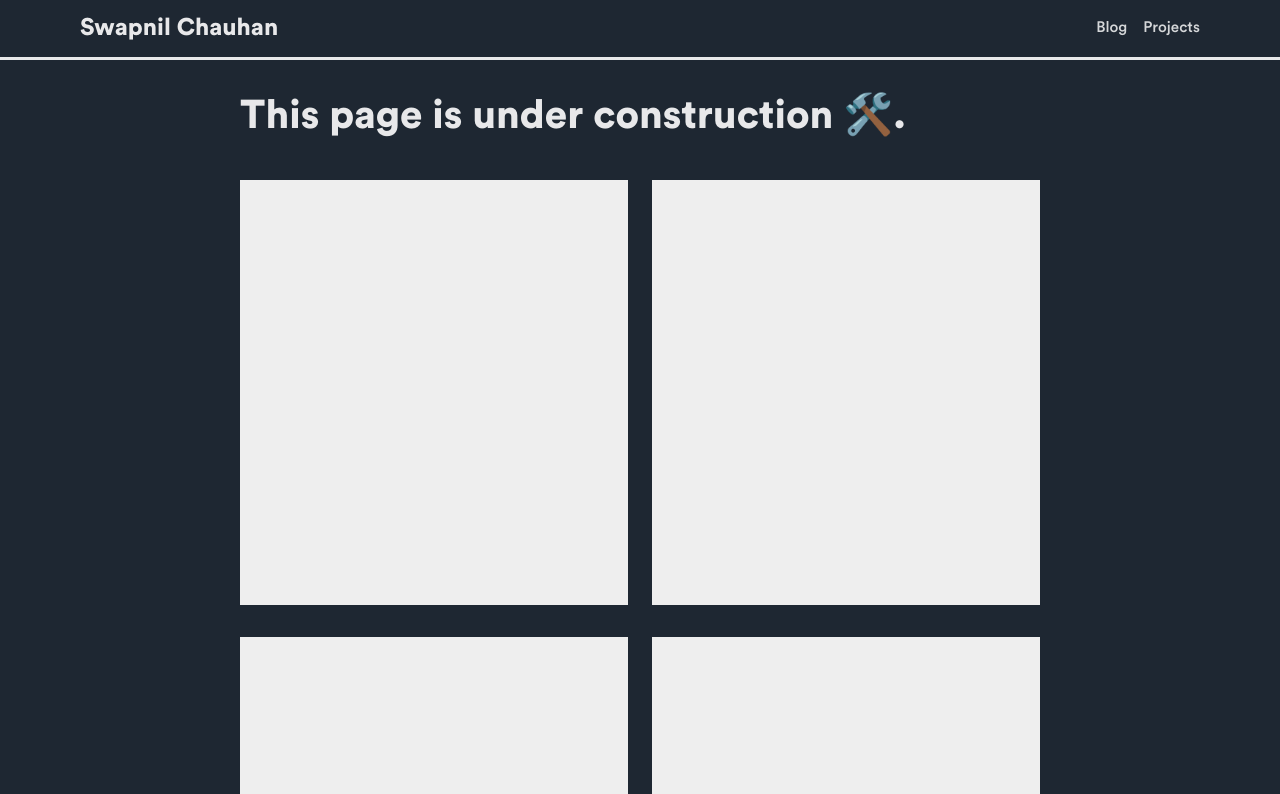
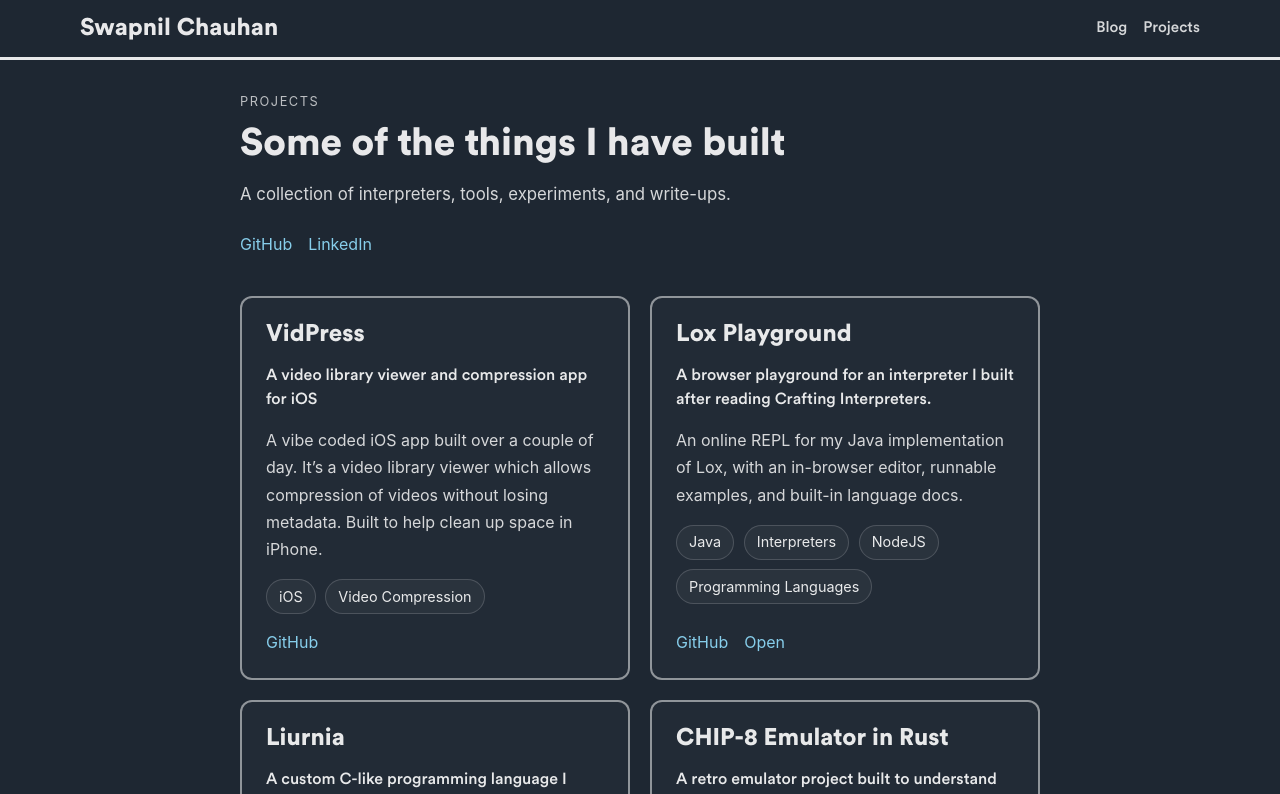
Before and after one commit to chauhanswapnil/swapnil-website, a Next.js app: page /projects in a window 1280 px wide. Shown: the top 794 px of the page. Built offline with nearby package versions, Linux system fonts and the light colour scheme.

Commit message:
Add projects page

```diff
--- a/app/projects/page.js
+++ b/app/projects/page.js
@@ -2,13 +2,13 @@ import Projects from "../../src/views/Projects";
 
 export const metadata = {
   title: "Projects",
-  description: "Selected projects and experiments by Swapnil Chauhan.",
+  description: "Interpreters, experiments, tools, and side projects by Swapnil Chauhan.",
   alternates: {
     canonical: "/projects",
   },
   openGraph: {
     title: "Projects | Swapnil Chauhan",
-    description: "Selected projects and experiments by Swapnil Chauhan.",
+    description: "Interpreters, experiments, tools, and side projects by Swapnil Chauhan.",
     url: "https://swapnilchauhan.com/projects",
     type: "website",
     images: [
--- a/src/components/ProjectCard/index.js
+++ b/src/components/ProjectCard/index.js
@@ -1,34 +1,52 @@
-"use client";
-
-import { useState } from "react";
-import Modal from "react-bootstrap/Modal";
+import Link from "next/link";
 
 import styles from "./index.module.css";
 
 export default function ProjectCard({ project }) {
-  const [modalShow, setModalShow] = useState(false);
+  const links = [
+    project.githubUrl ? { label: "GitHub", href: project.githubUrl, external: true } : null,
+    project.demoUrl ? { label: "Open", href: project.demoUrl, external: false } : null,
+    project.blogUrl ? { label: "Write-up", href: project.blogUrl, external: false } : null,
+  ].filter(Boolean);
+
   return (
-    <>
-      <div className={styles.card} onClick={() => setModalShow(true)}>
-        <div className={styles.imageOverlay}>
-          <div className={styles.imageOverlayText}>
-            <p className={styles.projectTitle}>{project.title}</p>
-          </div>
+    <article className={`${styles.card} surfaceCard`}>
+      <div className={styles.header}>
+        <h3 className={styles.projectTitle}>{project.title}</h3>
+      </div>
+
+      <p className={styles.hook}>{project.hook}</p>
+      <p className={styles.summary}>{project.summary}</p>
+
+      <ul className={styles.techList}>
+        {project.tech.map((item) => (
+          <li key={item} className={styles.techTag}>
+            {item}
+          </li>
+        ))}
+      </ul>
+
+      {links.length ? (
+        <div className={styles.linkRow}>
+          {links.map((link) =>
+            link.external ? (
+              <a
+                key={link.label}
+                href={link.href}
+                target="_blank"
+                rel="noreferrer"
+                className="accentLink"
+              >
+                {link.label}
+              </a>
+            ) : (
+              <Link key={link.label} href={link.href} className="accentLink">
+                {link.label}
+              </Link>
+            ),
+          )}
         </div>
-      </div>
-      <MyVerticallyCenteredModal show={modalShow} onHide={() => setModalShow(false)} project={project} />
-    </>
+      ) : null}
+    </article>
   );
 }
-
-function MyVerticallyCenteredModal(props) {
-  return (
-    <Modal {...props} size="lg" aria-labelledby="contained-modal-title-vcenter" centered contentClassName={styles.modalContainer}>
-      <Modal.Header closeButton>{/* <Modal.Title id="contained-modal-title-vcenter">Modal heading</Modal.Title> */}</Modal.Header>
-      <Modal.Body>
-        <h4 className={styles.modalTitle}>{props.project.title}</h4>
-        <p className={styles.modalDescription}>{props.project.description}</p>
-      </Modal.Body>
-    </Modal>
-  );
-}
--- a/src/components/ProjectCard/index.module.css
+++ b/src/components/ProjectCard/index.module.css
@@ -1,50 +1,58 @@
 .card {
-  width: 100%;
-  height: 425px;
-  background-color: #eee;
-  cursor: pointer;
-  display: block;
+  display: flex;
+  flex-direction: column;
+  gap: 1rem;
+  padding: 1.5rem;
+  height: 100%;
 }
 
-.imageOverlay {
-  /* position: absolute; */
-  /* top: 0;
-  bottom: 0;
-  left: 15px;
-  right: 0; */
-  height: 100%;
-  width: 100%;
-  /* width: -webkit-calc(100% - 30px); */
-  opacity: 0;
-  -webkit-transition: 0.4s ease;
-  transition: 0.4s ease;
-  background-color: var(--mainTextColor);
-  z-index: 100;
+.header {
+  display: flex;
+  align-items: flex-start;
+  justify-content: space-between;
 }
 
-.imageOverlay:hover {
-  opacity: 0.7;
+.projectTitle {
+  margin: 0;
+  font-family: "CircularStd-Black", sans-serif;
+  font-size: 1.5rem;
+  line-height: 1.05;
 }
 
-.imageOverlayText {
-  color: #fff;
-  padding-top: 40px;
-  padding-left: 40px;
-  max-width: 60%;
-  line-height: 1;
-}
-.projectTitle {
-  font-family: CircularStd-Black, sans-serif;
-  font-size: 20pt;
-  font-weight: 900;
+.hook {
+  margin: 0;
+  font-family: "CircularStd-Medium", sans-serif;
+  color: var(--mainTextColor);
+  line-height: 1.5;
 }
 
-.modalContainer {
-  border-radius: 0 !important;
+.summary {
+  margin: 0;
+  color: var(--softTextColor);
+  line-height: 1.7;
 }
-.modalTitle {
-  font-family: CircularStd-Medium, sans-serif;
+
+.techList {
+  display: flex;
+  flex-wrap: wrap;
+  gap: 0.6rem;
+  padding: 0;
+  margin: 0;
+  list-style: none;
 }
-.modalDescription {
-  font-family: CircularStd-Book, sans-serif;
+
+.techTag {
+  padding: 0.35rem 0.75rem;
+  border-radius: 999px;
+  border: 1px solid var(--borderSubtle);
+  background: rgba(255, 255, 255, 0.04);
+  color: var(--mainTextColor);
+  font-size: 0.9rem;
 }
+
+.linkRow {
+  display: flex;
+  gap: 1rem;
+  flex-wrap: wrap;
+  margin-top: auto;
+}
--- /dev/null
+++ b/src/content/projects.js
@@ -0,0 +1,123 @@
+export const projectsPageCopy = {
+  eyebrow: "Projects",
+  title: "Some of the things I have built",
+  description:
+    "A collection of interpreters, tools, experiments, and write-ups.",
+  githubUrl: "https://github.com/chauhanswapnil",
+  linkedinUrl: "https://www.linkedin.com/in/chauhanswapnil/",
+};
+
+export const featuredProjects = [
+  {
+    slug: "vidpress",
+    title: "VidPress",
+    hook: "A video library viewer and compression app for iOS",
+    summary:
+      "A vibe coded iOS app built over a couple of day. It’s a video library viewer which allows compression of videos without losing metadata. Built to help clean up space in iPhone.",
+    tech: ["iOS", "Video Compression"],
+    githubUrl: "https://github.com/chauhanswapnil/VidPress",
+  },
+  {
+    slug: "lox-playground",
+    title: "Lox Playground",
+    hook: "A browser playground for an interpreter I built after reading Crafting Interpreters.",
+    summary:
+      "An online REPL for my Java implementation of Lox, with an in-browser editor, runnable examples, and built-in language docs.",
+    tech: ["Java", "Interpreters", "NodeJS", "Programming Languages"],
+    githubUrl: "https://github.com/chauhanswapnil/Slox",
+    demoUrl: "/playground",
+  },
+  {
+    slug: "liurnia",
+    title: "Liurnia",
+    hook: "A custom C-like programming language I designed and am implementing from scratch in Rust.",
+    summary:
+      "Liurnia is a self-designed C-like programming language. The plan is for it to become a bytecode-compiled language with its own VM and shareable executables, and the current focus is finishing the parser.",
+    tech: ["Rust", "Programming Languages", "Virtual Machines"],
+    githubUrl: "https://github.com/chauhanswapnil/liurnia",
+  },
+  {
+    slug: "rust-chip8",
+    title: "CHIP-8 Emulator in Rust",
+    hook: "A retro emulator project built to understand virtual machines, instruction cycles, and low-level graphics.",
+    summary:
+      "A Rust implementation of the CHIP-8 virtual machine, built as a systems-learning project around emulation, ROM execution, and classic interpreter design.",
+    tech: ["Rust", "Emulation", "Virtual Machines", "Graphics"],
+    githubUrl: "https://github.com/chauhanswapnil/rust-chip8",
+  },
+  {
+    slug: "n-body-gravity-simulation",
+    title: "N-Body Gravity Simulation",
+    hook: "A simulation project for visualizing many-body motion under gravity.",
+    summary:
+      "A physics-flavored programming project focused on simulating gravitational interactions and visualizing motion over time. Made to learn C++.",
+    tech: ["Simulation", "Physics", "Visualization", "C++"],
+    githubUrl: "https://github.com/chauhanswapnil/n-body-gravity-simulation",
+  },
+  {
+    slug: "clox",
+    title: "Clox",
+    hook: "A compiler and VM for Lox in C, following the original bytecode path from Crafting Interpreters.",
+    summary:
+      "An implementation of the bytecode compiler and virtual machine for Lox in C, built as a closer look at the lower-level execution model from the book.",
+    tech: ["C", "Compilers", "Virtual Machines", "Bytecode"],
+    githubUrl: "https://github.com/chauhanswapnil/clox",
+  },
+  {
+    slug: "pickle-dns",
+    title: "Pickle DNS",
+    hook: "A recursive DNS resolver in Rust, built to understand the protocol from the packet level up.",
+    summary:
+      "A systems project focused on DNS packet structure, recursive resolution, and building a resolver by talking directly to the hierarchy.",
+    tech: ["Rust", "Networking", "DNS", "Systems"],
+    githubUrl: "https://github.com/chauhanswapnil/pickle-dns",
+    blogUrl: "/blog/recursive-dns-resolver-part-1",
+  },
+  {
+    slug: "slox",
+    title: "Slox",
+    hook: "A Java implementation of Lox built while working through Crafting Interpreters.",
+    summary:
+      "A tree-walk interpreter for Lox in Java, built as the foundation for the playground and as a way to understand interpreter design in detail.",
+    tech: ["Java", "Interpreters", "Programming Languages"],
+    githubUrl: "https://github.com/chauhanswapnil/Slox",
+  },
+  {
+    slug: "personal-website",
+    title: "swapnilchauhan.com",
+    hook: "The site itself, rebuilt from an older React setup into a faster static Next app.",
+    summary:
+      "A personal site focused on writing, projects, and small interactive experiments",
+    tech: ["NextJS", "ReactJS", "HTML", "CSS"],
+    demoUrl: "/",
+  },
+  {
+    slug: "titanic-disaster-nn",
+    title: "Titanic Disaster Neural Network",
+    hook: "A deep-learning project built around TensorFlow, Colab, and Kaggle submission flow.",
+    summary:
+      "A hands-on classification project that focused on model training, data prep, and an end-to-end workflow from notebook to Kaggle predictions.",
+    tech: ["TensorFlow", "Python", "Kaggle"],
+    githubUrl: "https://github.com/chauhanswapnil/titanic-disaster-nn",
+    blogUrl:
+      "/blog/titanic-disaster-neural-network-using-tensorflow-and-google-colab-and-uploading-it-to-kaggle",
+  },
+  {
+    slug: "color-switch",
+    title: "ColorSwitch",
+    hook: "Simple iOS Game",
+    summary:
+      "A small game experiment inspired by the simple, addictive loop of mobile arcade games, built as an early project while learning iOS development",
+    tech: ["Games", "Swift", "iOS"],
+    githubUrl: "https://github.com/chauhanswapnil/ColorSwitch",
+  },
+  {
+    slug: "simon-says-game",
+    title: "Simon Says Game",
+    hook: "Simon Says Game written in Swift and just UIKit.",
+    summary:
+      "An iOS game project based on the classic Simon memory loop",
+    tech: ["Games", "Swift", "iOS"],
+    githubUrl: "https://github.com/chauhanswapnil/SimonSaysGame",
+  },
+];
--- a/src/views/Home.jsx
+++ b/src/views/Home.jsx
@@ -6,7 +6,7 @@ export default function Home({ featuredPosts }) {
   return (
     <div className={`pageShell ${styles.page}`}>
         <p className={styles.secondaryText}>
-          I’m a backend software engineer with a deep love for programming languages. You could say I’m on a never-ending quest to find the perfect syntax—or at least the one that sparks the most joy! Whether it’s the memory safety of Rust or the simplicity of Go, I’m always eager to dive into something new and add another language to my growing collection.
+          I’m a backend software engineer with a deep love for programming languages. You could say I’m on a never-ending quest to find the perfect syntax, or at least the one that sparks the most joy. Whether it’s the memory safety of Rust or the simplicity of Go, I’m always eager to dive into something new and add another language to my growing collection.
         </p>
 
         <div className={styles.loxContainer}>
--- a/src/views/Projects.jsx
+++ b/src/views/Projects.jsx
@@ -1,44 +1,29 @@
-"use client";
-
-import { Col, Row } from "react-bootstrap";
-
 import ProjectCard from "../components/ProjectCard";
+import { featuredProjects, projectsPageCopy } from "../content/projects";
 import styles from "./projects.module.css";
-
-const data = [
-  {
-    title: "Lox Programming Language Interpreter",
-    description:
-      "Implemented a tree-walk interpreter for a dynamically typed object-oriented programming language (Lox) using Java,applying advanced object-oriented design principles for code reuse and efficiency. Developed features for the Lox programming language interpreter, including variable creation, loops, arithmetic operations, functions, and classes. Built an interpreter with error handling that provides a complete abstraction layer on top of Java.",
-  },
-  {
-    title: "iLaaka Society Management",
-    description:
-      "Developed an iOS app with Swift for the efficient management of residential society activities in Mumbai. Implemented MVC architecture in the App and followed best practices. Used APIs like UIKit, ARKit, Core Animation, GCD Multi threading, Networking and more Quickly and Efficiently tracked and debugged issues in real-time to ensure smooth user experience. Prioritised incoming bugs, reproduced issues and determined correct resolvers according to the priority of problems. Working in 5 societies and had over 300 users.",
-  },
-  {
-    title: "Replon",
-    description:
-      "Developed an iOS app with Swift for the efficient management of residential society activities in Mumbai. Implemented MVC architecture in the App and followed best practices. Used APIs like UIKit, ARKit, Core Animation, GCD Multi threading, Networking and more Quickly and Efficiently tracked and debugged issues in real-time to ensure smooth user experience. Prioritised incoming bugs, reproduced issues and determined correct resolvers according to the priority of problems. Working in 5 societies and had over 300 users.",
-  },
-  {
-    title: "Reltec",
-    description:
-      "Developed an iOS app with Swift for the efficient management of residential society activities in Mumbai. Implemented MVC architecture in the App and followed best practices. Used APIs like UIKit, ARKit, Core Animation, GCD Multi threading, Networking and more Quickly and Efficiently tracked and debugged issues in real-time to ensure smooth user experience. Prioritised incoming bugs, reproduced issues and determined correct resolvers according to the priority of problems. Working in 5 societies and had over 300 users.",
-  },
-];
 
 export default function Projects() {
   return (
     <div className={`pageShell ${styles.page}`}>
-      <h1 className={styles.title}>This page is under construction 🛠️.</h1>
-      <Row>
-        {data.map((project) => (
-          <Col key={project.title} lg={6} sm={12} mt={3} style={{ marginBottom: "2rem" }}>
-            <ProjectCard project={project} />
-          </Col>
+      <section className={styles.hero}>
+        <p className={`${styles.eyebrow} mutedText`}>{projectsPageCopy.eyebrow}</p>
+        <h1 className={styles.title}>{projectsPageCopy.title}</h1>
+        <p className={`${styles.description} softText`}>{projectsPageCopy.description}</p>
+        <div className={styles.ctaRow}>
+          <a href={projectsPageCopy.githubUrl} target="_blank" rel="noreferrer" className="accentLink">
+            GitHub
+          </a>
+          <a href={projectsPageCopy.linkedinUrl} target="_blank" rel="noreferrer" className="accentLink">
+            LinkedIn
+          </a>
+        </div>
+      </section>
+
+      <section className={styles.grid}>
+        {featuredProjects.map((project) => (
+          <ProjectCard key={project.slug} project={project} />
         ))}
-      </Row>
+      </section>
     </div>
   );
 }
--- a/src/views/projects.module.css
+++ b/src/views/projects.module.css
@@ -1,8 +1,52 @@
 .page {
   padding-top: 2rem;
+  padding-bottom: 5rem;
+}
+
+.hero {
+  max-width: 44rem;
+  margin-bottom: 2.5rem;
+}
+
+.eyebrow {
+  margin: 0 0 0.75rem;
+  letter-spacing: 0.12em;
+  text-transform: uppercase;
+  font-size: 0.8rem;
 }
 
 .title {
-  padding-bottom: 2rem;
+  margin: 0;
   font-family: "CircularStd-Black", sans-serif;
+  font-size: clamp(2rem, 3vw, 3rem);
+  line-height: 1.05;
 }
+
+.description {
+  margin: 1rem 0 0;
+  font-size: 1.05rem;
+  line-height: 1.7;
+}
+
+.ctaRow {
+  display: flex;
+  gap: 1rem;
+  flex-wrap: wrap;
+  margin-top: 1.5rem;
+}
+
+.grid {
+  display: grid;
+  grid-template-columns: repeat(2, minmax(0, 1fr));
+  gap: 1.25rem;
+}
+
+@media (max-width: 1024px) {
+  .page {
+    padding-bottom: 4rem;
+  }
+
+  .grid {
+    grid-template-columns: 1fr;
+  }
+}
```
